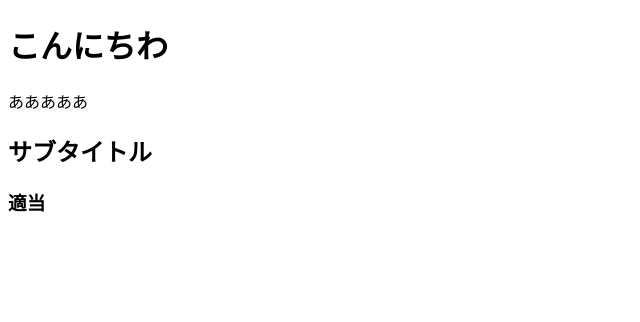
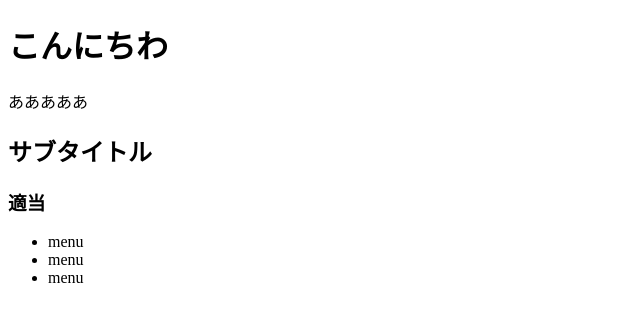
Before and after one commit to Zacky-114514/git-stady-0318, a plain HTML site: page index.html in a window 1280 px wide. Shown: the whole page, without its empty margins (0-640 px from the left). Drawn offline with Linux system fonts and the light colour scheme.

Commit message:
マークアップ完了

```diff
--- a/index.html
+++ b/index.html
@@ -12,6 +12,12 @@
     <p>あああああ</p>
     <h2>サブタイトル</h2>
     <h3>適当</h3>
+
+    <ul>
+        <li>menu</li>
+        <li>menu</li>
+        <li>menu</li>
+    </ul>
 </body>
 
 </html>
```
